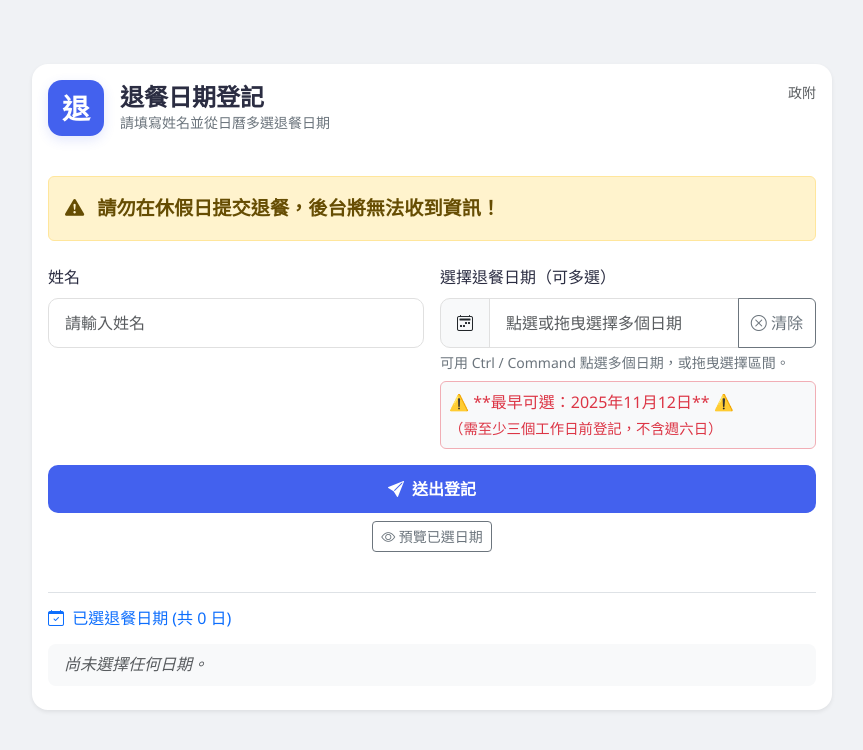
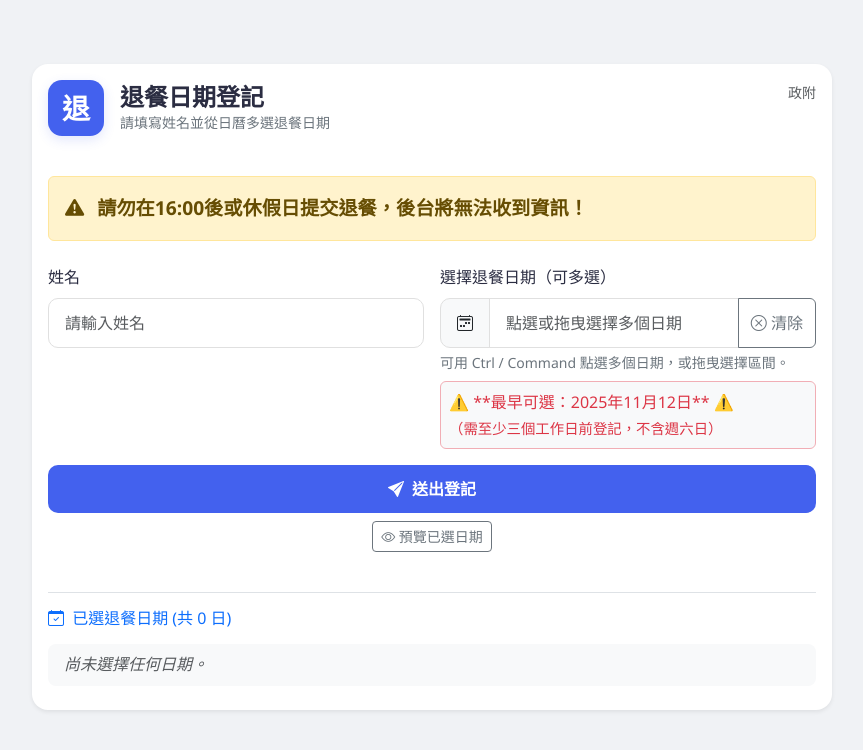
Before and after one commit to Chung9312/lunch_cancel, a plain HTML site: page index.html in a window 1280 px wide. Shown: the whole page, without its empty margins (208-1071 px from the left). Drawn offline with nearby package versions, Linux system fonts and the light colour scheme.

Commit message:
Modify alert for submission restrictions
Updated alert message to prevent submissions after 16:00 or on holidays.

```diff
--- a/index.html
+++ b/index.html
@@ -145,7 +145,7 @@
 
     <div class="alert alert-warning mb-4" style="font-size: 1.2rem; font-weight: bold;">
       <i class="bi bi-exclamation-triangle-fill me-2"></i>
-      請勿在休假日提交退餐，後台將無法收到資訊！
+      請勿在16:00後或休假日提交退餐，後台將無法收到資訊！
     </div>
 
     <form id="mealForm">
```
